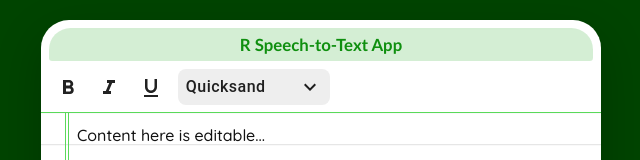
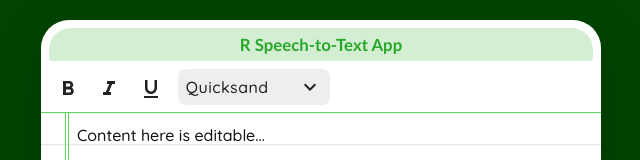
Before and after one commit to power-f-GOD/speech-to-text, a React (Create React App) app: page / in a window 1280 px wide. Shown: the top 160 px of the page, without its empty margins (319-959 px from the left). Built offline with nearby package versions, Linux system fonts and the light colour scheme; a web font is replaced by a local one.

Commit message:
Add font family secletion; Modify font family for buttons.

```diff
--- a/src/components/Paper.tsx
+++ b/src/components/Paper.tsx
@@ -217,7 +217,9 @@ const Paper = () => {
             <FormatUnderlinedIcon />
           </IconButton>
           <Container className='font-select-container mx-1'>
-            <Button className='select-font__button justify-content-between'>
+            <Button
+              className='select-font__button justify-content-between'
+              style={{ fontFamily: selectedFont }}>
               <span className='d-inline-block'>{selectedFont}</span>
               <ExpandMoreIcon />
             </Button>
@@ -226,6 +228,7 @@ const Paper = () => {
                 <Button
                   onClick={handleFontSelect(font)}
                   className={`${font === selectedFont ? 'active' : ''}`}
+                  style={{ fontFamily: font }}
                   key={font}>
                   {font}
                 </Button>
--- a/src/styles/_Paper.scss
+++ b/src/styles/_Paper.scss
@@ -26,7 +26,7 @@
 
   h1 {
     font-size: 1.05rem;
-    color: $theme-primary-v4;
+    color: $theme-primary-v5;
     border-radius: 1.35rem 1.35rem 0.2rem 0.2rem;
     text-align: center;
     width: auto;
@@ -54,7 +54,7 @@
     display: flex;
     width: 100%;
     font-size: inherit;
-    padding: 0.25rem 0.5rem;
+    height: 2.25rem;
     justify-content: flex-start;
   }
 
@@ -92,7 +92,7 @@
   button {
     border-radius: 0;
     color: inherit;
-    border-bottom: 0.0625rem solid rgba(255, 255, 255, 0.1);
+    // border-bottom: 0.0625rem solid rgba(255, 255, 255, 0.1);
 
     &.active {
       background-color: $theme-primary-v5;
```
